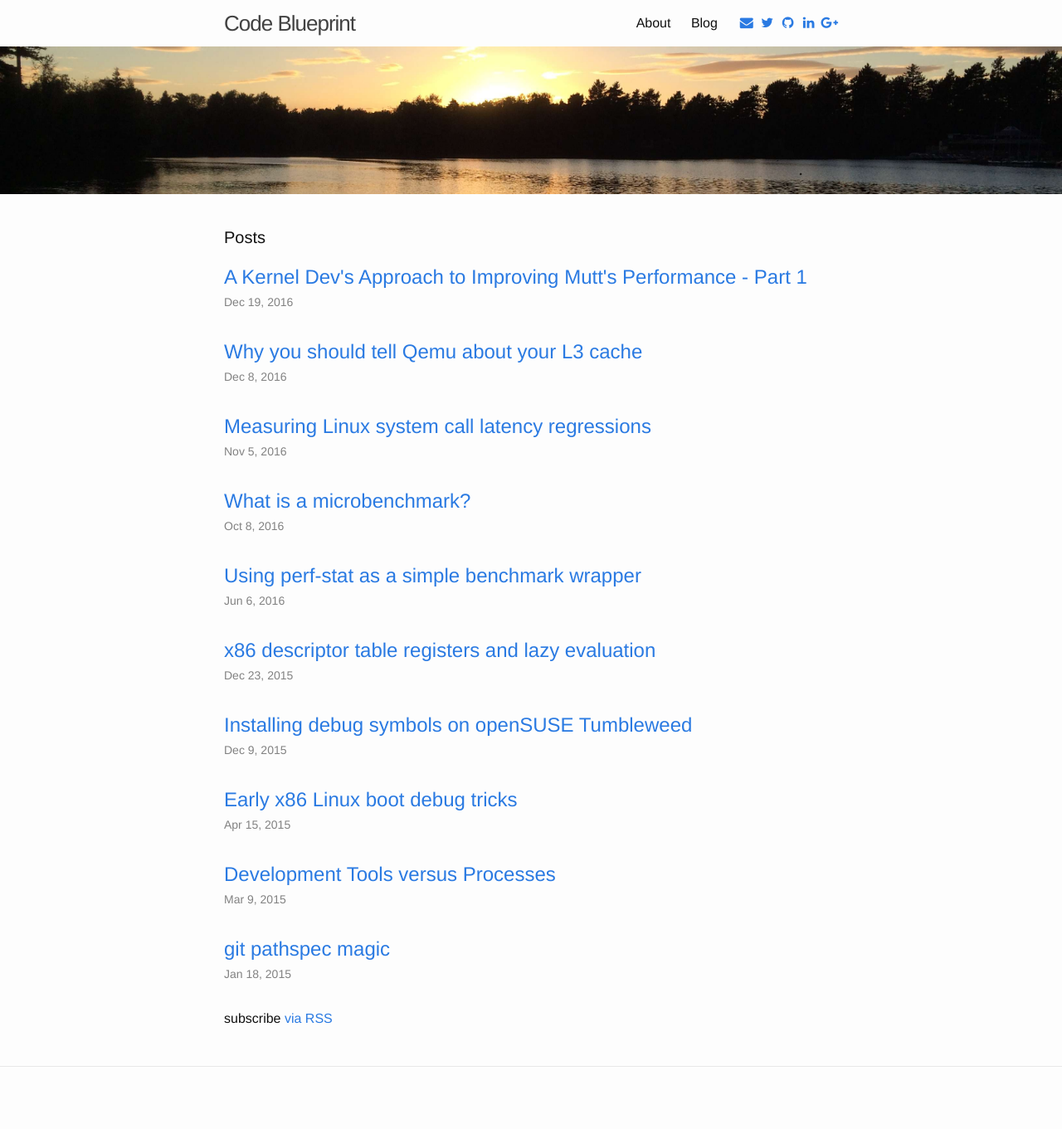
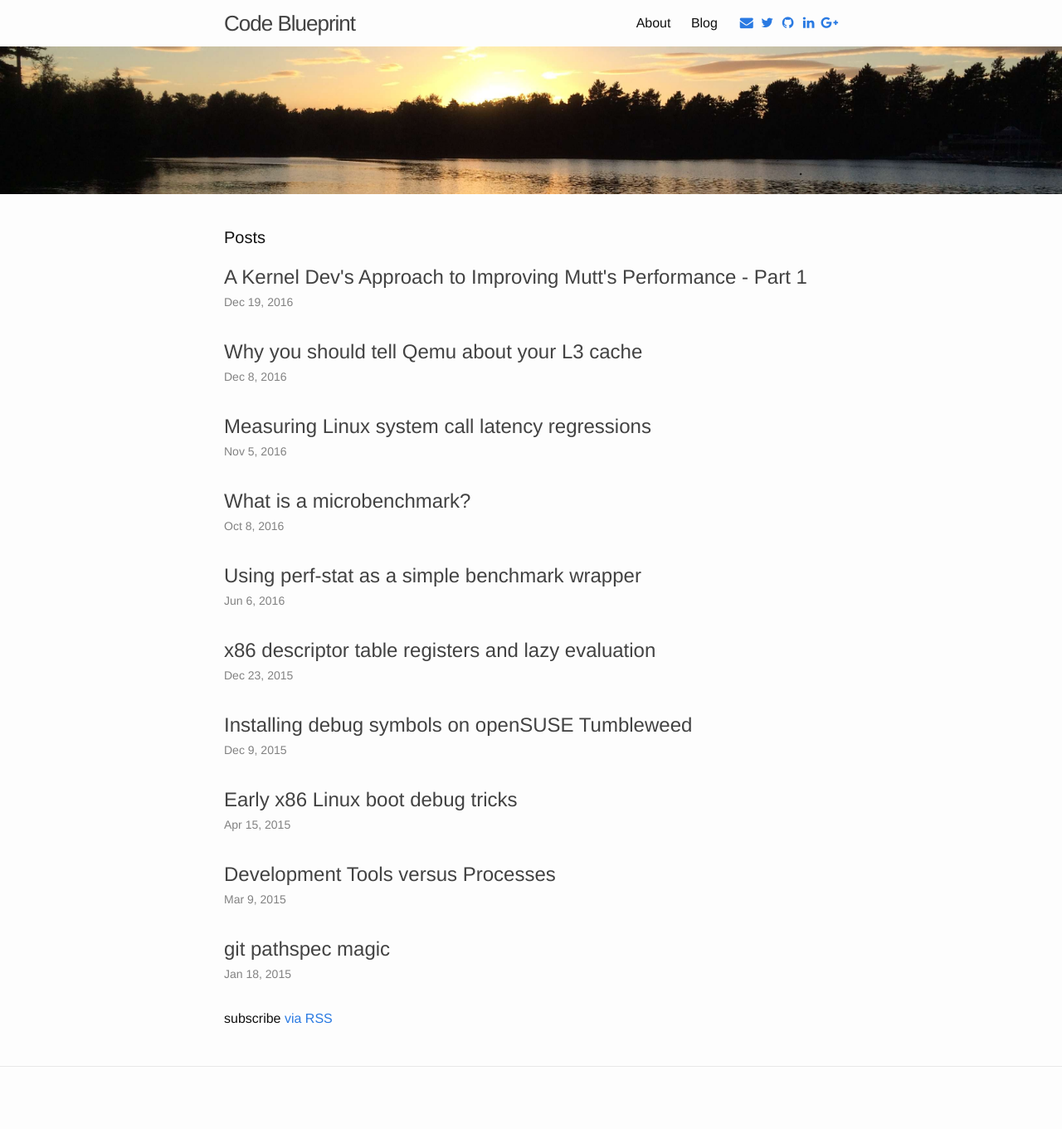
Before and after one commit to mfleming/mfleming.github.io, a Jekyll site: the page built from index.html, in a window 1280 px wide. Shown: the whole page at 83% size. Built offline with Jekyll 4.4.1, drawn with Linux system fonts in a browser that asks for light colours; nearby versions of some CDN libraries.

Commit message:
_sass/_layout: Don't use blue for post links
And set the background color for the banner to white to avoid the
flash of orange as the image loads.

```diff
--- a/_sass/_layout.scss
+++ b/_sass/_layout.scss
@@ -188,6 +188,7 @@
 .post-link {
     display: block;
     font-size: 24px;
+    color: $grey-color-dark;
 }
 
 
@@ -259,7 +260,7 @@ $padding-x-small: 3%;
   @extend %padding-regular;
   display: inline-block;
   width: 60%;
-  background-color: #F98752;
+  background-color: #FFFFFFFF;
   background-size: cover;
   font-size: 1.2em;
   text-align: center;
```
